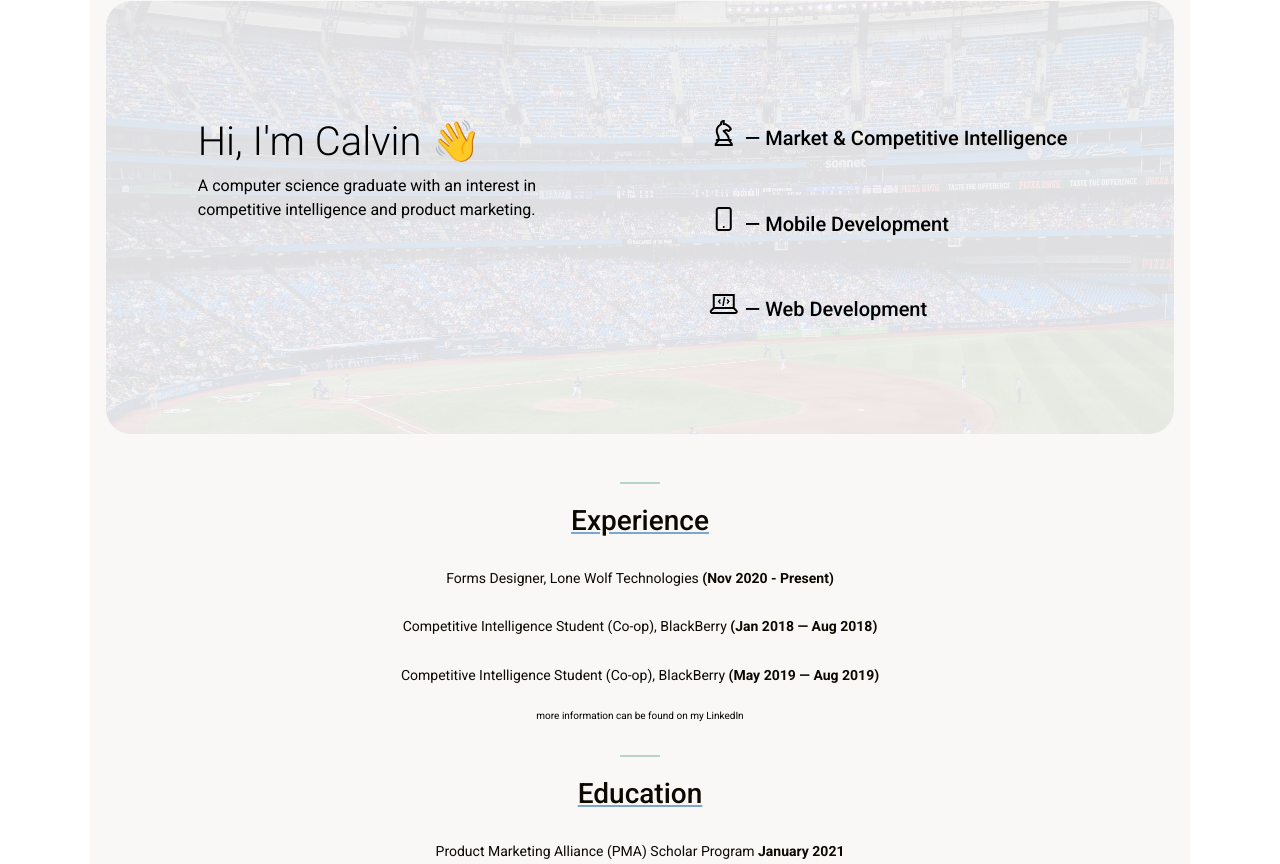
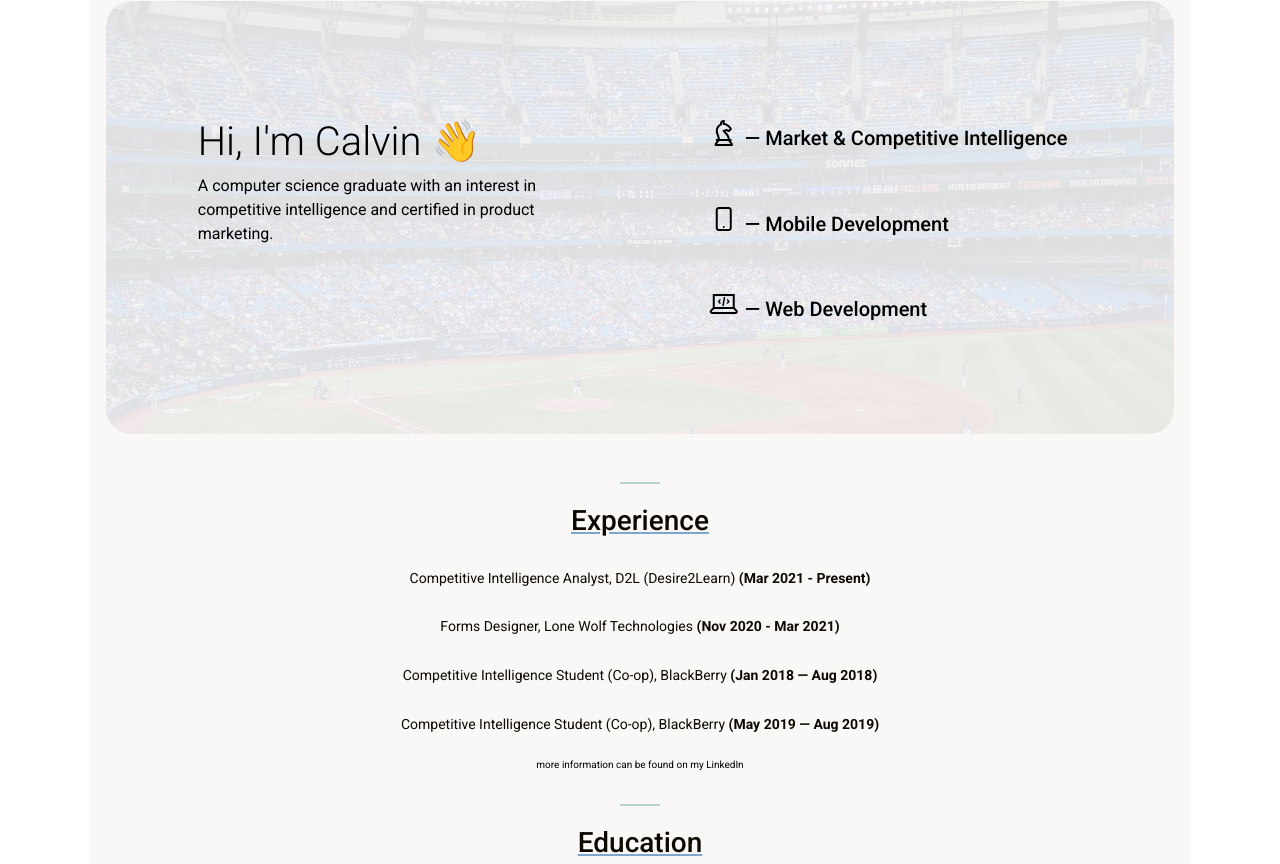
Before and after one commit to Ceelai/Ceelai.github.io, a plain HTML site: page index.html in a window 1280 px wide. Shown: the part 58-922 px from the top of the page. Drawn offline with nearby package versions, Linux system fonts and the light colour scheme; files whose address does not match are found by name.

Commit message:
Update index.html

```diff
--- a/index.html
+++ b/index.html
@@ -52,7 +52,7 @@
                 <div class="row">
                     <div id="about" class="col-6 text-left flex-column">
                         <h1 id="greeting" class="display-4">Hi, I'm Calvin 👋</h1>
-                        <p>A computer science graduate with an interest in competitive intelligence and product marketing.</p>
+                        <p>A computer science graduate with an interest in competitive intelligence and certified in product marketing.</p>
                     </div>
                     <div class="col">
                         <div class="row">
@@ -80,8 +80,10 @@
                 <div class="row">
                     <div class="col">
                         <h3 id="title-area" class="text-center">Experience</h3>
+                        <h3 id="information" class="text-center pt-4">Competitive Intelligence Analyst, D2L (Desire2Learn)
+                            <b>(Mar 2021 - Present)</b></h3>
                         <h3 id="information" class="text-center pt-4">Forms Designer, Lone Wolf Technologies
-                            <b>(Nov 2020 - Present)</b></h3>
+                            <b>(Nov 2020 - Mar 2021)</b></h3>
                         <h3 id="information" class="text-center pt-4">Competitive Intelligence Student (Co-op),
                             BlackBerry
                             <b>(Jan 2018 — Aug 2018)</b></h3>
@@ -97,7 +99,7 @@
                     <div class="col">
                         <h3 id="title-area" class="text-center">Education</h3>
                         <h3 id="information" class="text-center pt-4">Product Marketing Alliance (PMA) Scholar Program
-                            <b>January 2021</b></h3>
+                            <b>Graduated: March 2021</b></h3>
                         <h3 id="information" class="text-center pt-4">Honours Bachelor of Computer Science (Mobile
                             Computing),
                             Sheridan College <b>Graduated: December 2019</b></h3>
```
